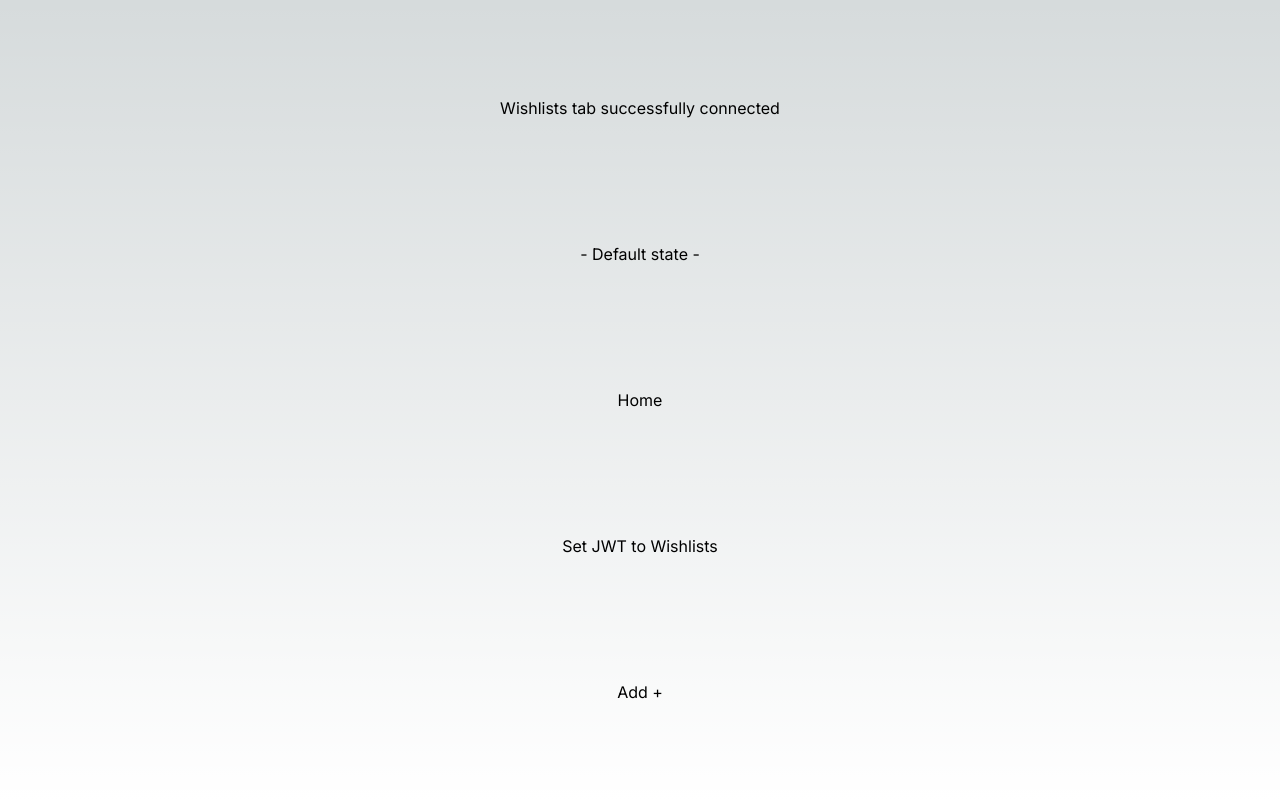
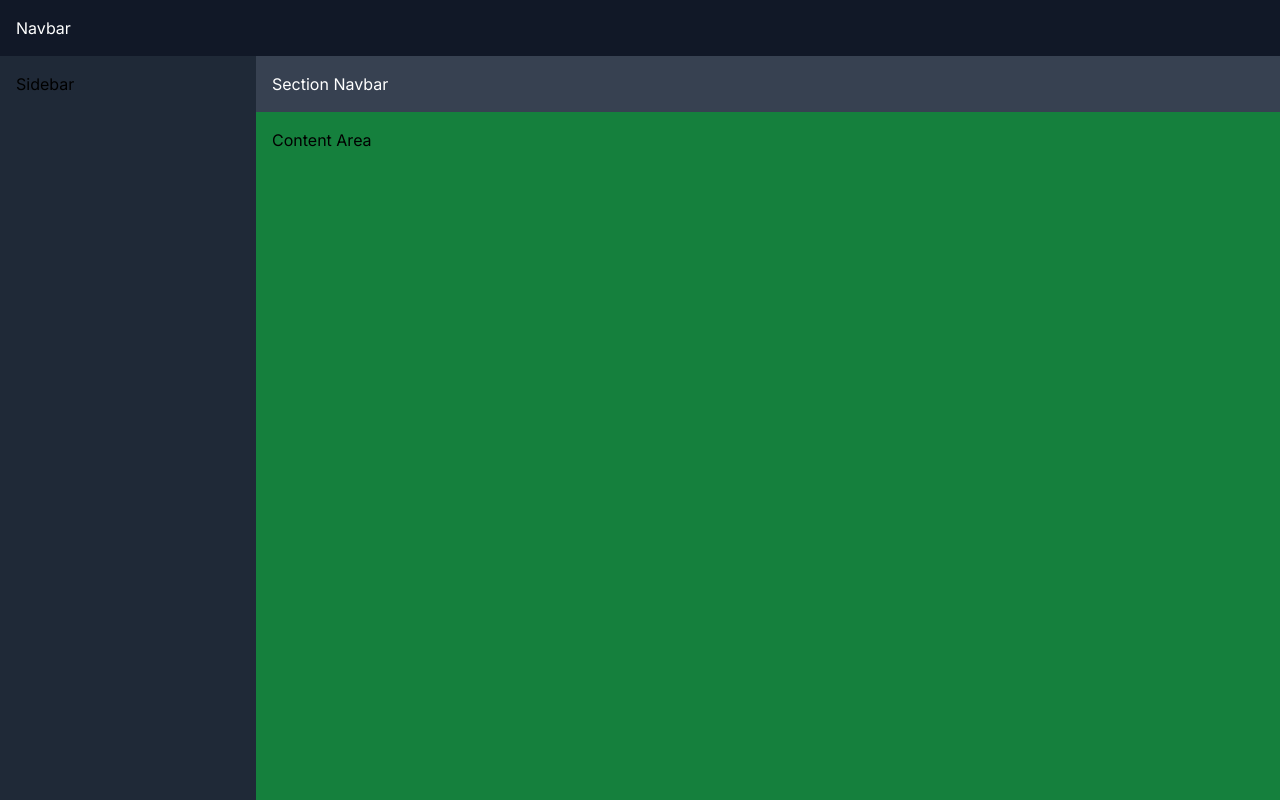
Before and after one commit to NVR-2023/TBD-GiftMe-wish-list-app, a Next.js app: page /wishlists in a window 1280 px wide. Built offline with nearby package versions, Linux system fonts and the light colour scheme.

Commit message:
basic layout structure for wishlists tab

```diff
--- a/src/app/wishlists/page.tsx
+++ b/src/app/wishlists/page.tsx
@@ -7,7 +7,28 @@ import AddButton from "../_components/Unique/addbutton";
 export default function Wishlists() {
   const { userDetails, setUserDetails } = useAppContext();
   return (
-    <main className="flex min-h-screen flex-col items-center justify-between p-24">
+    <div className="flex flex-col h-screen">
+      <div className="bg-gray-900 text-white p-4">
+        Navbar
+      </div>
+      <div className="flex flex-1">
+        <div className="w-1/5 h-full bg-gray-800 p-4 overflow-y-auto">
+        Sidebar
+        </div>
+        <div className="flex flex-col flex-1">
+          <div className="bg-gray-700 text-white p-4">
+            Section Navbar
+          </div>
+          <div className="flex-1 bg-green-700 p-4 overflow-y-auto">
+            Content Area
+          </div>
+        </div>
+      </div>
+    </div>
+  );
+}
+
+/*     <main className="flex min-h-screen flex-col items-center justify-between p-24">
       <div>Wishlists tab successfully connected</div>
       <div>{userDetails.userJWT}</div>
       <Link href="/">Home</Link>
@@ -19,6 +40,4 @@ export default function Wishlists() {
         Set JWT to Wishlists
       </button>
       <AddButton />
-    </main>
-  );
-}
+    </main> */
```
